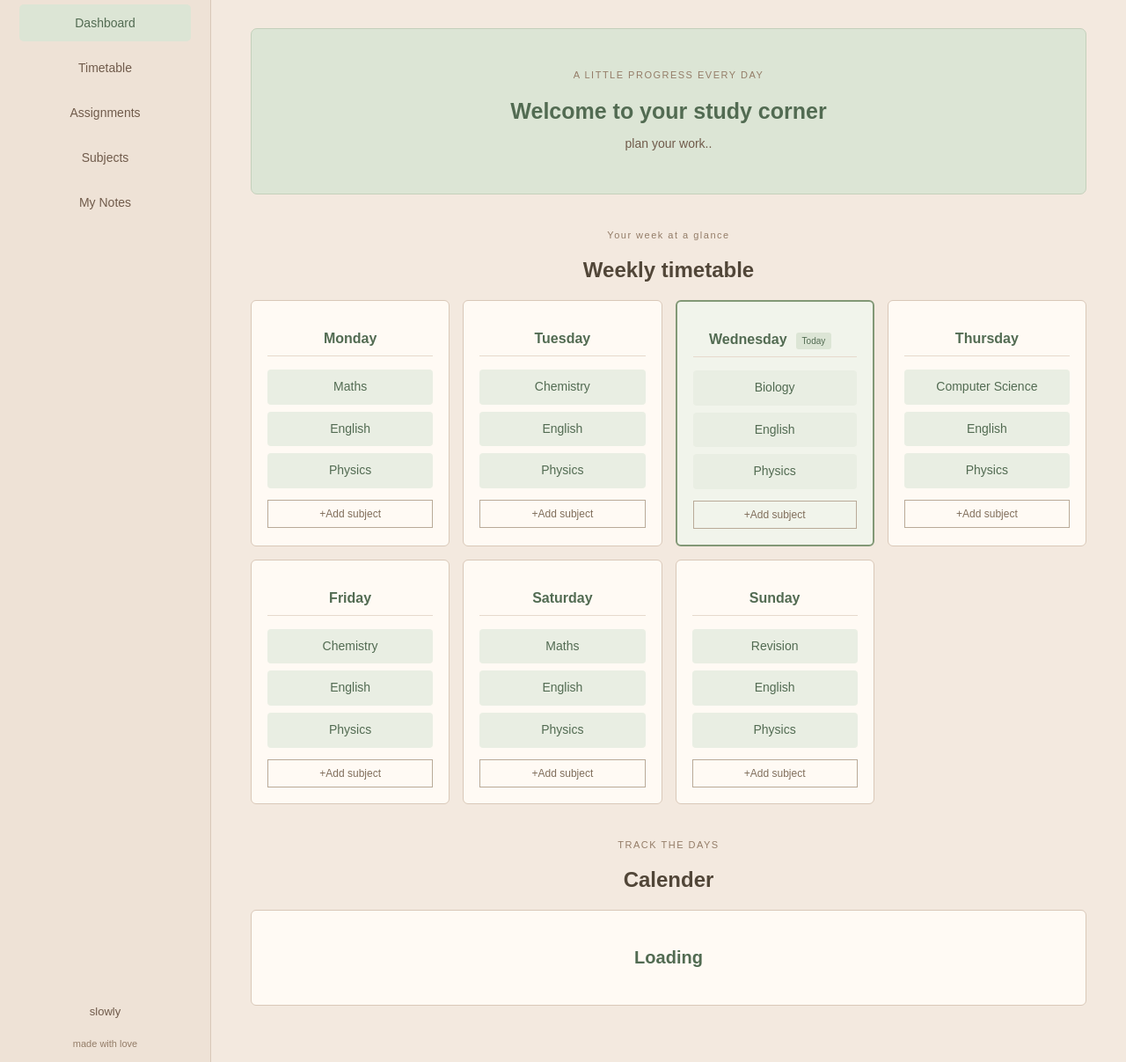
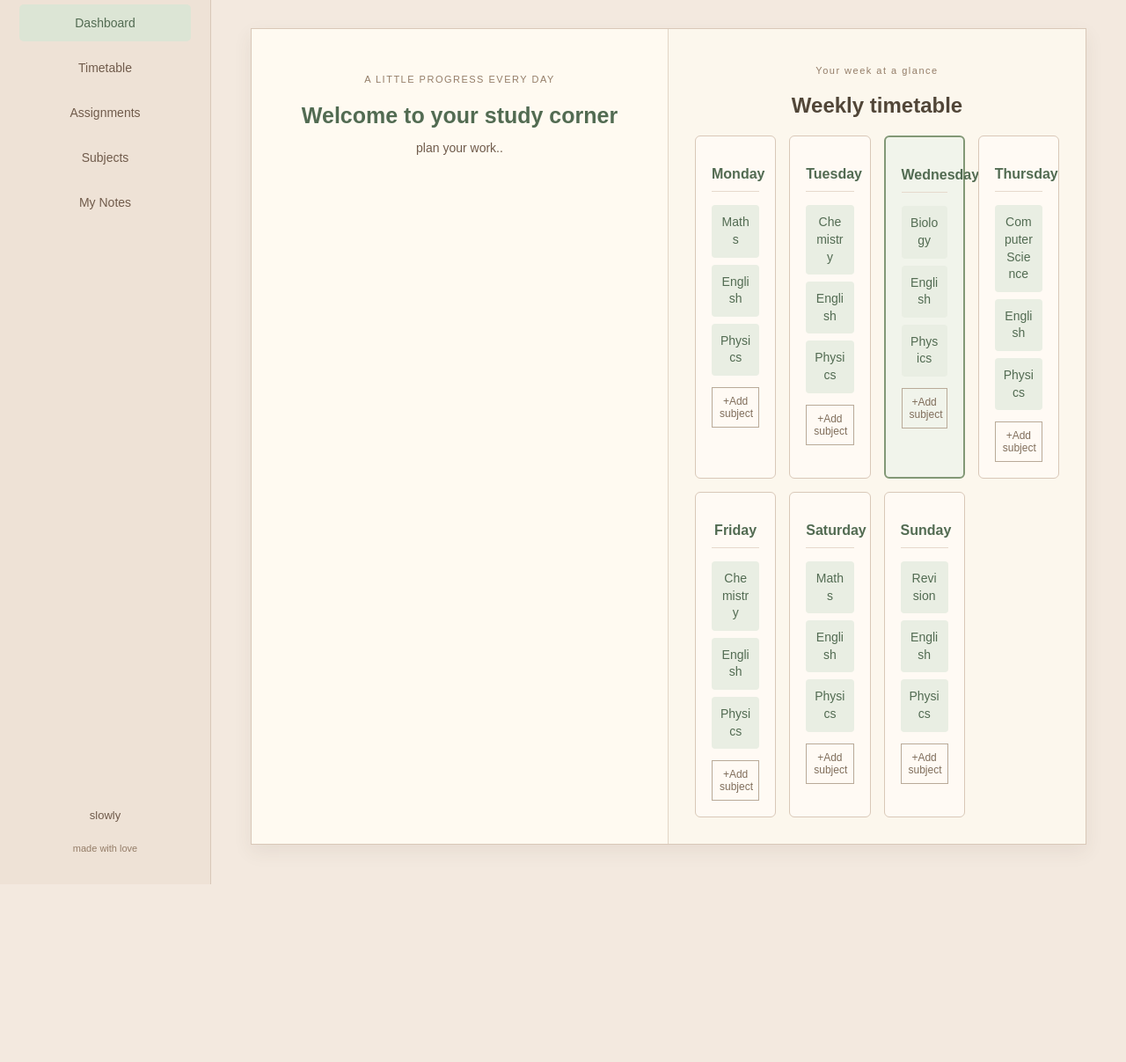
Before and after one commit to RaphelReji/StudyMate, a plain HTML site: page index.html in a window 1280 px wide. Shown: the part 273-1480 px from the top of the page at 88% size. After the commit the page ends 1278 px from the top, so only its background shows below. Drawn offline with Linux system fonts and the light colour scheme.

Commit message:
deleted calander and added a note book like style to the page

```diff
--- a/css/style.css
+++ b/css/style.css
@@ -120,12 +120,11 @@ nav a.active {
   border-radius: 5px;
 }
 
-.welcome-box{
-  background-color: #dce5d5;
-  border: 1px solid #c4d0bb;
-  padding: 35px;
-  margin-bottom: 40px;
-  border-radius: 7px;
+.left-page .welcome-box{
+  background:transparent;
+  border: none;
+  padding: 10px 0;
+  margin-bottom: 25pxpx;
 }
 
 .welcome-box h2{
@@ -210,32 +209,35 @@ nav a.active {
   margin: 10px;
 }
 
-.calendar-section {
-  margin-top: 40px;
-  margin-bottom: 40px;
+/*note book style*/
+
+.book-spread{
+  display: grid;
+  grid-template-columns: 1fr 1fr;
+  background-color: #fffaf1;
+  border: 1px solid #d9c8b8;
+  box-shadow: 0 8px 20px rgba(81, 70, 56, 0.08);
+  margin-top: 25px;
 }
 
-.calendar-box{
-  background-color: #fffaf4;
-  border: 1px solid #d9c8b8;
-  border-radius: 6px;
-  padding: 22px;
+.book-page{
+  min-width: 0;
+  padding: 30px;
+  background-color: #fffaf1;
 }
 
-.calendar-header{
-  margin-bottom: 20px;
+.left-page{
+  border-right: 1px solid #e1d5c6;
 }
 
-.calendar-header h3{
-  color: #526b52;
-  font-size: 20px;
+.right-page{
+  background-color: #fcf7ed;
 }
 
-.calendar-grid{
-  display: grid;
-  grid-template-columns: repeat(7, 1fr);
-  gap: 8px;
+.right-page .timetable-grid{
+  grid-template-columns: repeat(4,minmax(0, 1fr));
 }
+
 
 
 
@@ -312,4 +314,16 @@ nav a.active {
   .timetable-grid{
     grid-template-columns: 1fr;
   }
+  .book-spread {
+    grid-template-columns: 1fr;
 }
+
+.left-page {
+    border-right: none;
+    border-bottom: 1px solid #e1d5c6;
+}
+
+.book-page {
+    padding: 22px;
+}
+}
--- a/index.html
+++ b/index.html
@@ -46,12 +46,21 @@
 
         </header>
 
+        <div class="book-spread">
+
+    <section class="book-page left-page">
+
 
         <section class="welcome-box">
           <p class="small-heading">A LITTLE PROGRESS EVERY DAY</p>
           <h2>Welcome to your study corner</h2>
           <p>plan your work..</p>
         </section>
+
+
+            </section>
+
+    <section class="book-page right-page">
 
         <section class="timetable-section">
 
@@ -65,24 +74,8 @@
 
         </section>
 
-        <section class="calendar-section">
-
-          <div class="section-heading">
-            <p class="small-heading">TRACK THE DAYS</p>
-            <h2>Calender</h2>
-          </div>
-
-          <div class="calendar-box">
-
-            <div class="calendar-header">
-              <h3 id="calenderMonth">Loading</h3>
-
-            </div>
-
-            <div class="calendar-grid" id="calendarGrid"></div>
-          </div>
-
-        </section>
+           </section>
+        </div>
 
       </main>
   </div>
--- a/js/main.js
+++ b/js/main.js
@@ -107,15 +107,3 @@ const timetableGrid = document.getElementById("timetableGrid");
 
     timetableGrid.appendChild(dayCard);
   });
-
-
-  //calender code
-
-  const calendarMonth = document.getElementById("calenderMonth");
-  const calendarGrid = document.getElementById("calendarGrid");
-
-  const currentYear = today.getFullYear();
-  const currentMonth = today.getMonth();
-
-  const firstDay = new Date(currentYear, currentMonth, 1);
-  const lastDay = new Date(currentYear, currentMonth +1, 0)
```
